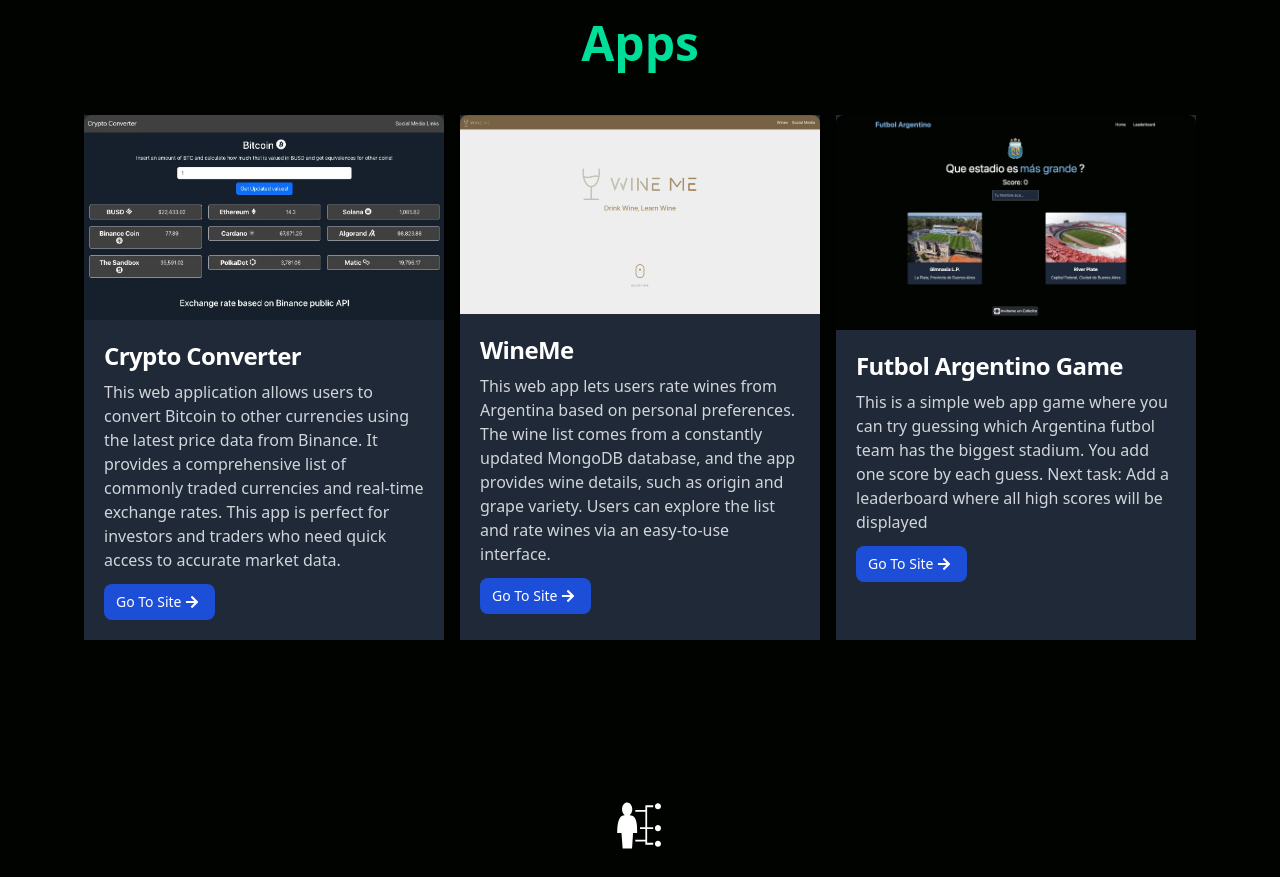
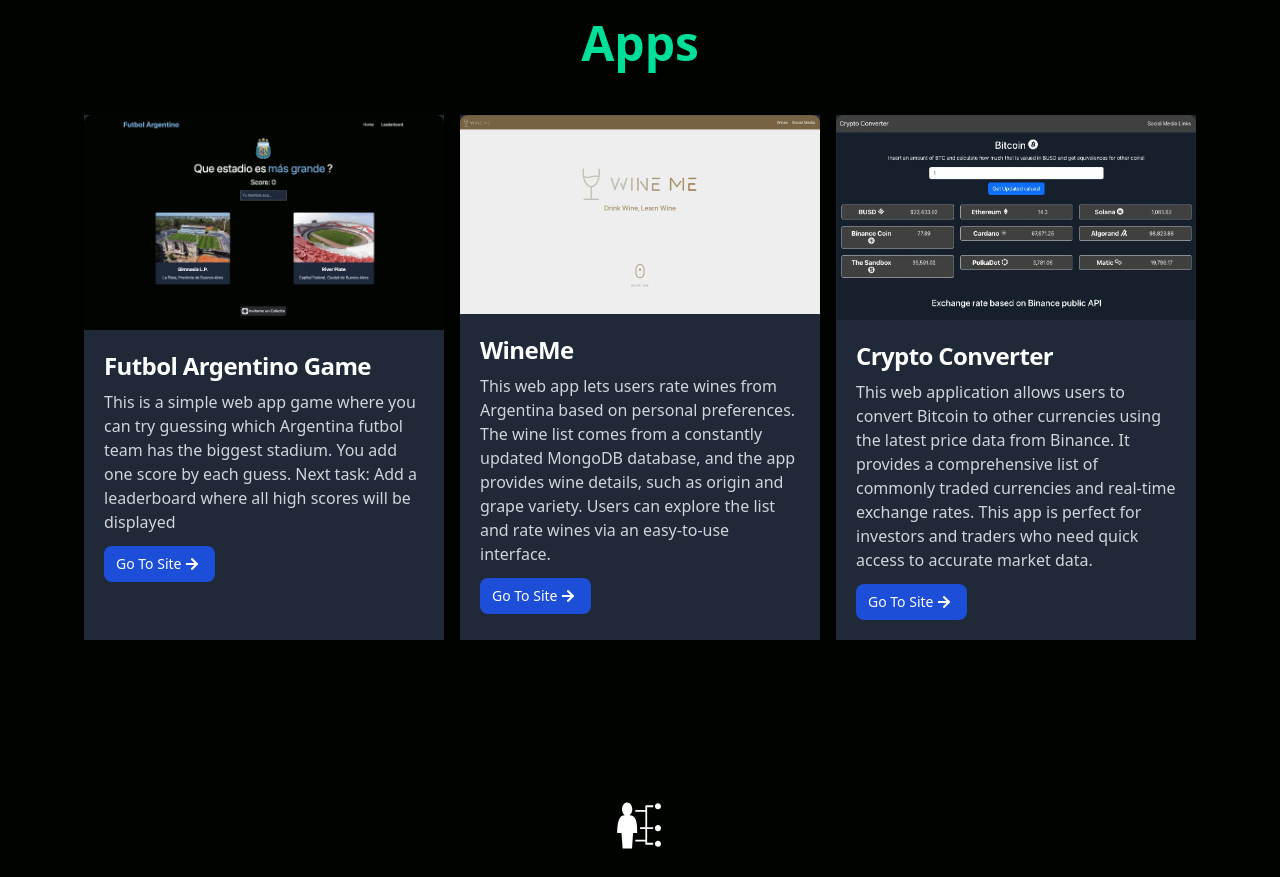
Before and after one commit to tomyferra/Portfolio-Tailwind, a React (Create React App) app: page / in a window 1280 px wide. Shown: the part 2013-2890 px from the top of the page. Built offline with nearby package versions, Linux system fonts and the light colour scheme.

Commit message:
Re arranged projects

```diff
--- a/src/components/Projects.js
+++ b/src/components/Projects.js
@@ -11,9 +11,9 @@
       <FaCode className='mx-auto items-center' size={50}  color='white'/>
       <h1 className='text-[#00df9a] text-3xl text-center font-bold p-4 mb-8 md:text-5xl sm:text-4xl'>Apps</h1>
       <div class="grid sm:grid-cols-2 sm:gap-4 md:grid-cols-3 md:gap-4 gap-4 justify-center">
+        <Project name='Futbol Argentino Game' sitepicture={FutbolArgentino} summary='This is a simple web app game where you can try guessing which Argentina futbol team has the biggest stadium. You add one score by each guess. Next task: Add a leaderboard where all high scores will be displayed' url='https://futbolargentinojuego.vercel.app/'/>
+        <Project name='WineMe' sitepicture={WineApp} summary="This web app lets users rate wines from Argentina based on personal preferences. The wine list comes from a constantly updated MongoDB database, and the app provides wine details, such as origin and grape variety. Users can explore the list and rate wines via an easy-to-use interface." url='https://wineme.onrender.com/'/>
         <Project name='Crypto Converter' sitepicture={CryptoApp} summary='This web application allows users to convert Bitcoin to other currencies using the latest price data from Binance. It provides a comprehensive list of commonly traded currencies and real-time exchange rates. This app is perfect for investors and traders who need quick access to accurate market data.' url='https://tomyferra.github.io/cryptoconverter/'/>
-        <Project name='WineMe' sitepicture={WineApp} summary="This web app lets users rate wines from Argentina based on personal preferences. The wine list comes from a constantly updated MongoDB database, and the app provides wine details, such as origin and grape variety. Users can explore the list and rate wines via an easy-to-use interface." url='https://wineme.onrender.com/'/>
-        <Project name='Futbol Argentino Game' sitepicture={FutbolArgentino} summary='This is a simple web app game where you can try guessing which Argentina futbol team has the biggest stadium. You add one score by each guess. Next task: Add a leaderboard where all high scores will be displayed' url='https://futbolargentinojuego.vercel.app/'/>
       </div>
     </div>
   )
```
